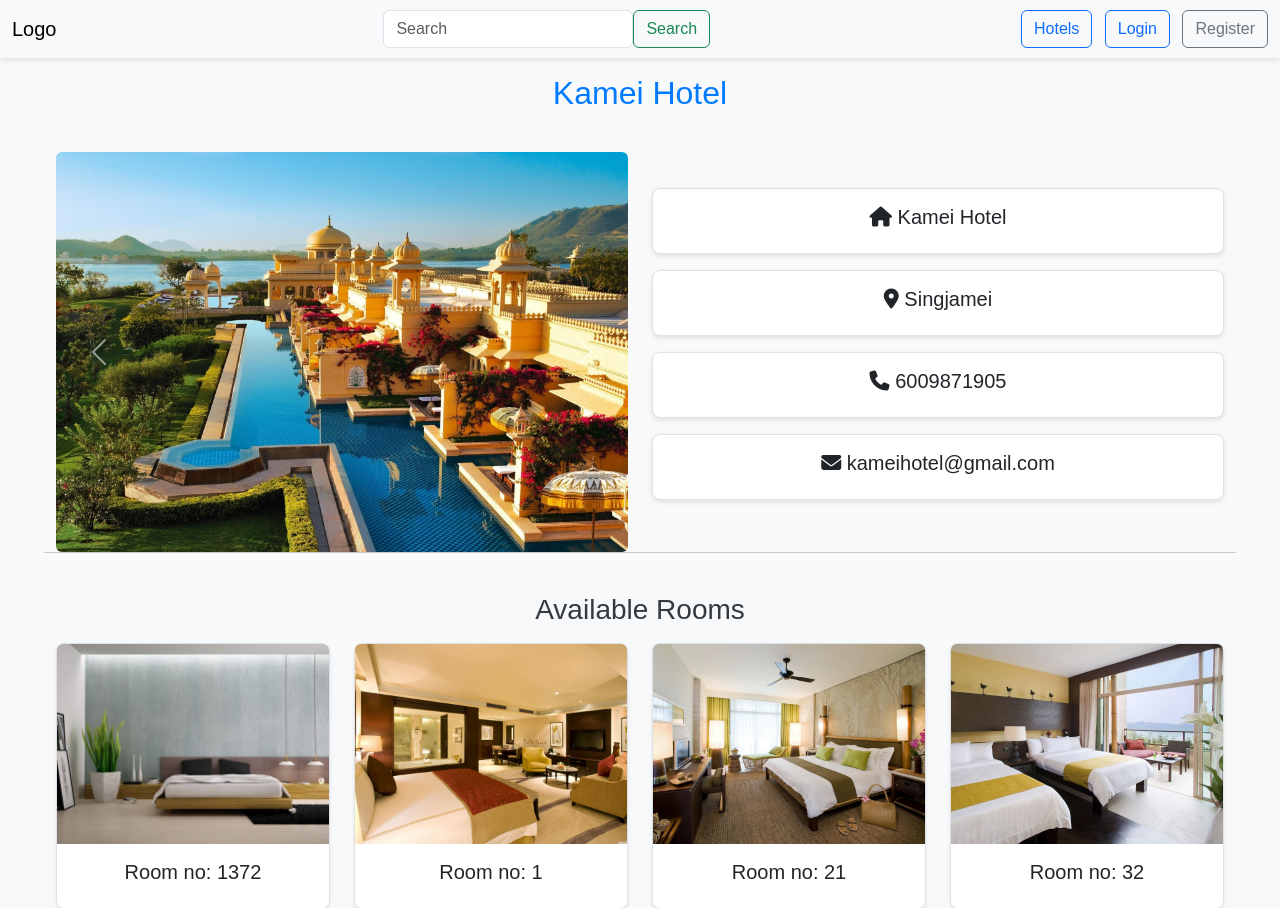
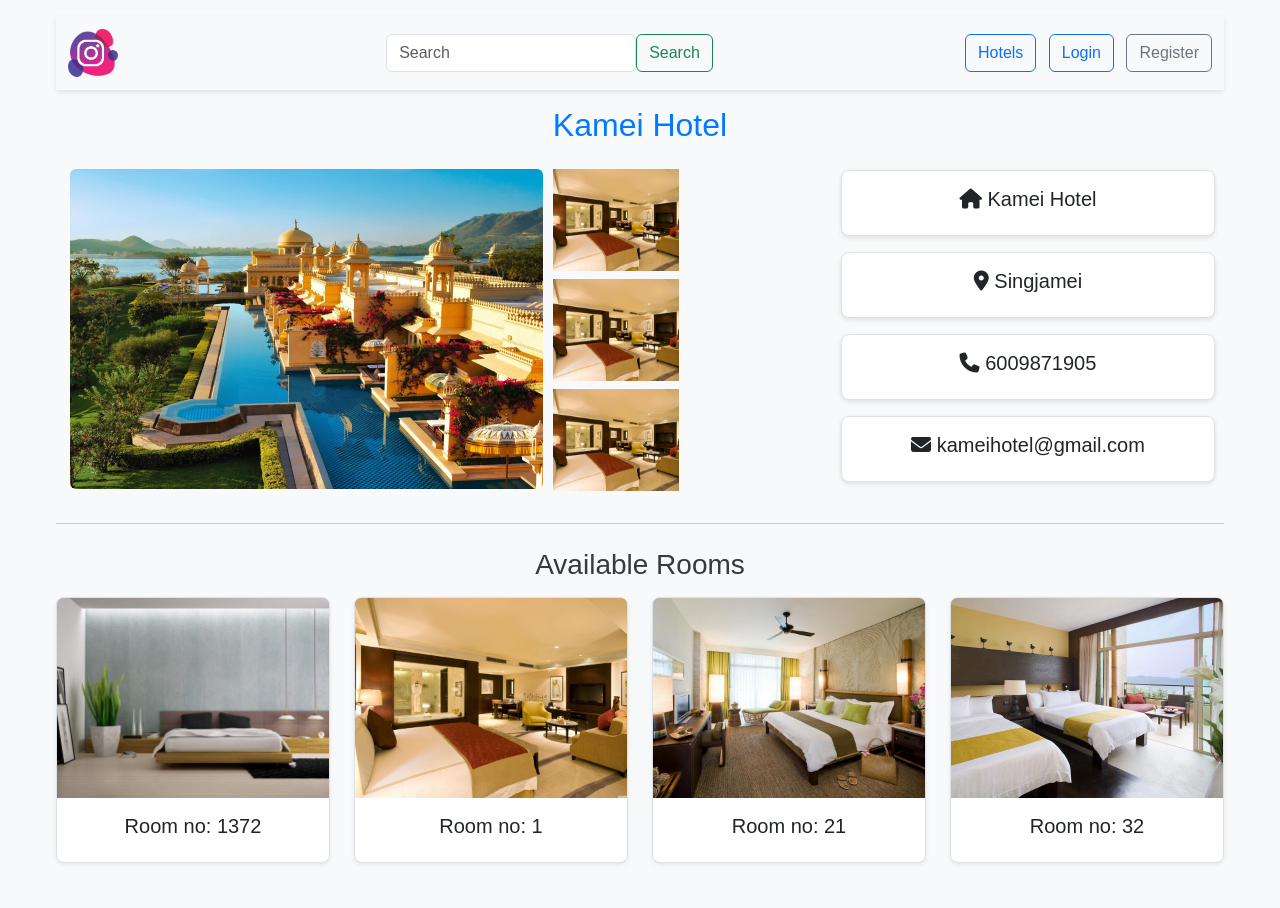
Before and after one commit to Nehru-Wairokpam/stayfinder, a Django app: page /hotel_details/?hotel=1 in a window 1280 px wide. Shown: the top 908 px of the page. Run offline with Django 5.2, Linux system fonts and the light colour scheme; data comes from the database, SQL or seed files in the repository.

Commit message:
styling for rooms, navbar, footer, hotels details

```diff
--- a/StayfinderApp/admin.py
+++ b/StayfinderApp/admin.py
@@ -4,7 +4,7 @@
 from django.contrib import admin
 from django.contrib.auth.admin import UserAdmin as BaseUserAdmin
 from django.contrib.auth.models import User
-from .models import Role, UserRole, Hotel, Room, Payment, Booked, Rating, AdsSlide, SiteAsset
+from .models import Role, UserRole, Hotel, Room, Payment, Booked, Rating, AdsSlide
 
 # If you're using a custom user model, import it as well:
 # from .models import CustomUser
@@ -50,7 +50,6 @@ admin.site.register(Rating)
 admin.site.unregister(User)
 admin.site.register(User, BaseUserAdmin)
 admin.site.register(AdsSlide)
-admin.site.register(SiteAsset)
 
 # If using a custom user model (e.g., CustomUser):
 # admin.site.register(CustomUser, BaseUserAdmin)
--- a/StayfinderApp/models.py
+++ b/StayfinderApp/models.py
@@ -90,13 +90,3 @@ class Rating(models.Model):
 
     def __str__(self):
         return f"Rating for {self.hotel.hotel_name}"
-
-
-
-class SiteAsset(models.Model):
-    logo = models.ImageField(upload_to='logos/', blank=True, null=True, default='no_image/noimage.png')
-    instagram_icon = models.ImageField(upload_to='social_media/', blank=True, null=True, default='no_image/noimage.png')
-    twitter_icon = models.ImageField(upload_to='social_media/', blank=True, null=True, default='no_image/noimage.png')
-
-    def __str__(self):
-        return "Site Assets"
--- a/StayfinderApp/templates/base.html
+++ b/StayfinderApp/templates/base.html
@@ -100,11 +100,12 @@
 </style>
 
   <body>
+<div class="container">
 
   <nav class="navbar navbar-expand-lg bg-body-tertiary sticky-top">
     <div class="container-fluid d-flex justify-content-between">
       <!-- Logo Section -->
-        <a class="navbar-brand" href="#">Logo</a>
+      <a class="navbar-brand" href="/"><img src="{% static '/images/ig.webp' %}" alt="Twitter" style="width: 50px;"></a>
 
       <!-- Search Section -->
       <div class="flex-grow-1 mx-3">
@@ -194,6 +195,7 @@
       © Stayfinder 2024. All rights reserved.
     </div>
   </footer>
+</div>
 
 
 
--- a/StayfinderApp/templates/home.html
+++ b/StayfinderApp/templates/home.html
@@ -1,4 +1,5 @@
 {% extends 'base.html' %} {% block content %}
+
   <div id="carouselExample" class="carousel slide mb-4" data-bs-ride="carousel">
     <div class="carousel-inner">
       {% for ad in ads_list %}
@@ -63,4 +64,5 @@
     {% endfor %}
   </div>
 
+
 {% endblock %}
--- a/StayfinderApp/templates/hotel_details.html
+++ b/StayfinderApp/templates/hotel_details.html
@@ -1,35 +1,58 @@
-{% extends 'base.html' %}
-{% block content %}
+{% extends 'base.html' %} {% block content %}
 <h2 class="text-center mt-3 mb-4">{{ hotel_details.hotel_name }}</h2>
 <section title="Hotel Details" class="mb-4">
-    <div class="container">
+
     <div class="row">
-            <!-- Left Column for Image Carousel -->
-            <div class="col-md-6">
-                <div id="imageCarousel" class="carousel slide" data-bs-ride="carousel">
-                    <div class="carousel-inner">
-                        <div class="carousel-item active">
-                            <img src="{{ hotel_details.hotel_banner.url }}" class="d-block w-100 img-fluid rounded large-image" alt="Hotel Banner">
+      <!-- Left Column for Smaller Images -->
+
+      <div class="col-md-5">
+        <img
+          src="{{ hotel_details.hotel_banner.url }}"
+          class="d-block w-100 img-fluid rounded large-image"
+          style="
+            height: 320px;
+            width: 100%;
+            object-fit: cover;
+            margin-left: 14px;
+          "
+          alt="Hotel Banner"
+        />
       </div>
-                        <div class="carousel-item">
-                            <img src="{{ hotel_details.interior_image.url }}" class="d-block w-100 img-fluid rounded small-image" alt="Interior Image 1">
+
+      <!-- Middle Column for Smaller Images -->
+      <div class="col-md-2">
+        <div class="row mb-2 d-flex flex-column justify-content-center">
+          <img
+            src="{{ hotel_details.interior_image.url }}"
+            class="img-fluid rounded small-image"
+            style="height: 102px; width: 150px; object-fit: cover"
+            alt="Interior Image 1"
+          />
         </div>
-                        <div class="carousel-item">
-                            <img src="{{ hotel_details.interior_image.url }}" class="d-block w-100 img-fluid rounded small-image" alt="Interior Image 2">
+        <div class="row mb-2">
+          <img
+            src="{{ hotel_details.interior_image.url }}"
+            class="img-fluid rounded small-image"
+            style="height: 102px; width: 150px; object-fit: cover"
+            alt="Interior Image 2"
+          />
+        </div>
+        <div class="row mb-2">
+          <img
+            src="{{ hotel_details.interior_image.url }}"
+            class="img-fluid rounded small-image"
+            style="height: 102px; width: 150px; object-fit: cover"
+            alt="Interior Image 3"
+          />
         </div>
       </div>
-                    <button class="carousel-control-prev" type="button" data-bs-target="#imageCarousel" data-bs-slide="prev">
-                        <span class="carousel-control-prev-icon" aria-hidden="true"></span>
-                        <span class="visually-hidden">Previous</span>
-                    </button>
-                    <button class="carousel-control-next" type="button" data-bs-target="#imageCarousel" data-bs-slide="next">
-                        <span class="carousel-control-next-icon" aria-hidden="true"></span>
-                        <span class="visually-hidden">Next</span>
-                    </button>
-                </div>
-            </div>
+
       <!-- Right Column for Hotel Details -->
-            <div class="col-md-6 d-flex flex-column justify-content-center">
+
+      <div
+        class="col-md-4 d-flex flex-column justify-content-center"
+        style="margin-left: 90px"
+      >
         <div class="card mb-3">
           <div class="card-body text-center">
             <h5><i class="fas fa-home"></i> {{ hotel_details.hotel_name }}</h5>
@@ -37,39 +60,55 @@
         </div>
         <div class="card mb-3">
           <div class="card-body text-center">
-                        <h5><i class="fa-solid fa-location-dot"></i> {{ hotel_details.location }}</h5>
+            <h5>
+              <i class="fa-solid fa-location-dot"></i> {{ hotel_details.location}}
+            </h5>
           </div>
         </div>
         <div class="card mb-3">
           <div class="card-body text-center">
-                        <h5><i class="fa-solid fa-phone"></i> {{ hotel_details.phone_number }}</h5>
+            <h5>
+              <i class="fa-solid fa-phone"></i> {{ hotel_details.phone_number }}
+            </h5>
           </div>
         </div>
         <div class="card mb-3">
           <div class="card-body text-center">
-                        <h5><i class="fa-solid fa-envelope"></i> {{ hotel_details.email }}</h5>
+            <h5>
+              <i class="fa-solid fa-envelope"></i> {{ hotel_details.email }}
+            </h5>
           </div>
         </div>
       </div>
+    </div>
+</section>
 
-<hr/>
+    <hr />
+
     <section title="Rooms" class="mt-4">
       <h3 class="text-center">Available Rooms</h3>
       <div class="row mt-3">
-        {% if room_list %}
-            {% for room in room_list %}
+        {% if room_list %} {% for room in room_list %}
         <div class="col-sm-6 col-md-4 col-lg-3 mb-3">
-                    <a href="/room_details/?room={{ room.id }}" class="text-decoration-none">
+          <a
+            href="/room_details/?room={{ room.id }}"
+            class="text-decoration-none"
+          >
             <div class="card shadow-sm">
-                            <img src="{{ room.room_image.url }}" class="card-img-top img-fluid rounded-top" alt="Room Image" />
+              <img
+                src="{{ room.room_image.url }}"
+                class="card-img-top img-fluid rounded-top"
+                alt="Room Image"
+              />
               <div class="card-body">
-                                <h5 class="card-title text-center">Room no: {{ room.room_number }}</h5>
+                <h5 class="card-title text-center">
+                  Room no: {{ room.room_number }}
+                </h5>
               </div>
             </div>
           </a>
         </div>
-            {% endfor %}
-        {% else %}
+        {% endfor %} {% else %}
         <div class="col-12">
           <h5 class="text-danger text-center">Rooms not available!</h5>
         </div>
@@ -84,7 +123,8 @@
         position: relative;
       }
 
-    .large-image, .small-image {
+      .large-image,
+      .small-image {
         width: 100%;
         height: auto;
         object-fit: cover;
--- a/StayfinderApp/templates/room_details.html
+++ b/StayfinderApp/templates/room_details.html
@@ -2,7 +2,7 @@
 {% block content %}
 <h2 class="text-center mt-3 mb-5">Room No. {{ room_details.room_number }}</h2>
 <section title="Room details">
-    <div class="container">
+
         <div class="row">
             <div class="col-sm-12 col-md-6 col-lg-6 d-flex">
                 <div id="roomCarousel" class="carousel slide w-100" data-bs-ride="carousel">
@@ -25,7 +25,7 @@
                 </div>
             </div>
             <div class="col-sm-12 col-md-6 col-lg-6 d-flex align-items-center">
-                <div class="room-details w-100">
+                <div class="room-details   w-100">
                     <h5 class="text-left"><i class="fa-solid fa-people-group"></i> Capacity: {{ room_details.capacity }}</h5>
                     <h5 class="text-left"><i class="fa-solid fa-money-check-dollar"></i> Price: Rs. {{ room_details.price }}/-</h5>
                     <h5 class="text-left">Description: {{ room_details.description }}</h5>
@@ -33,6 +33,6 @@
                 </div>
             </div>
         </div>
-    </div>
+
 </section>
 {% endblock %}
```
Also changed, not shown: StayfinderApp/static/images/logo.png (added). Lines whose indentation alone changed are shown as unchanged.
